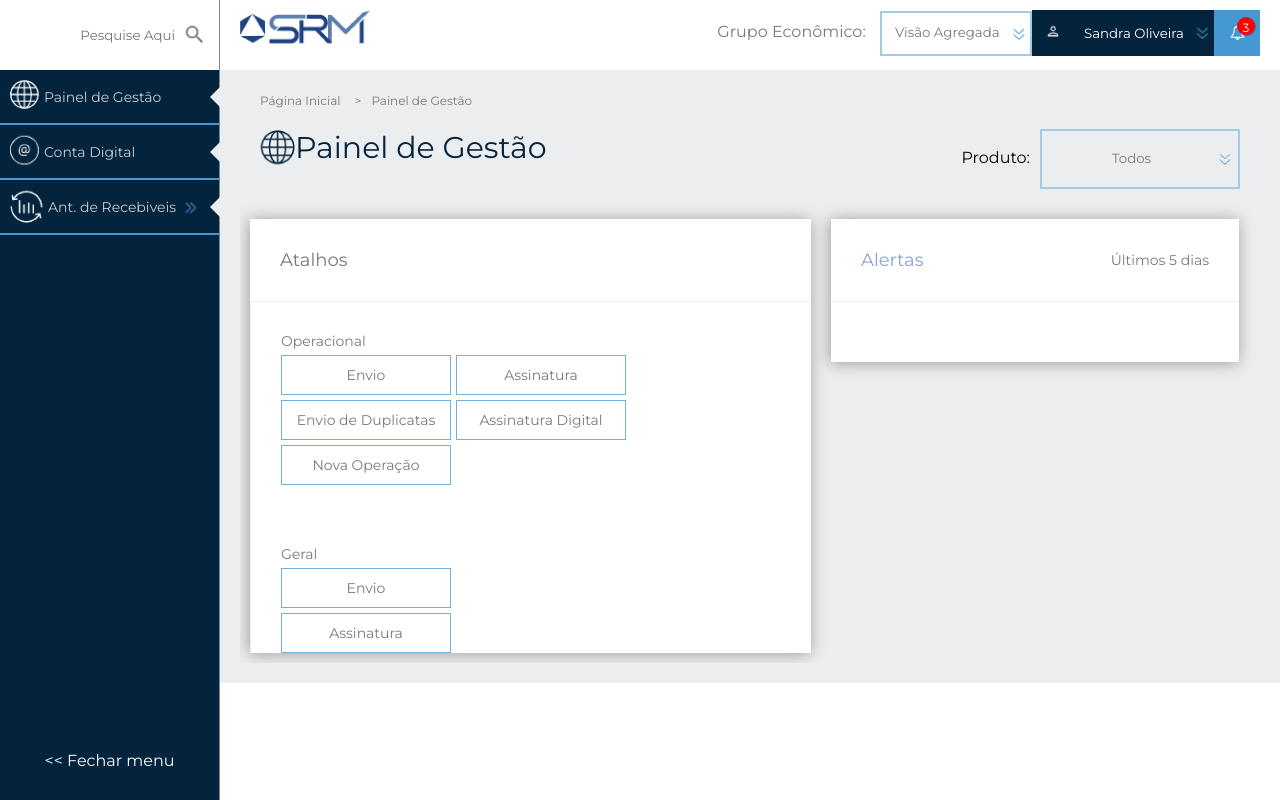
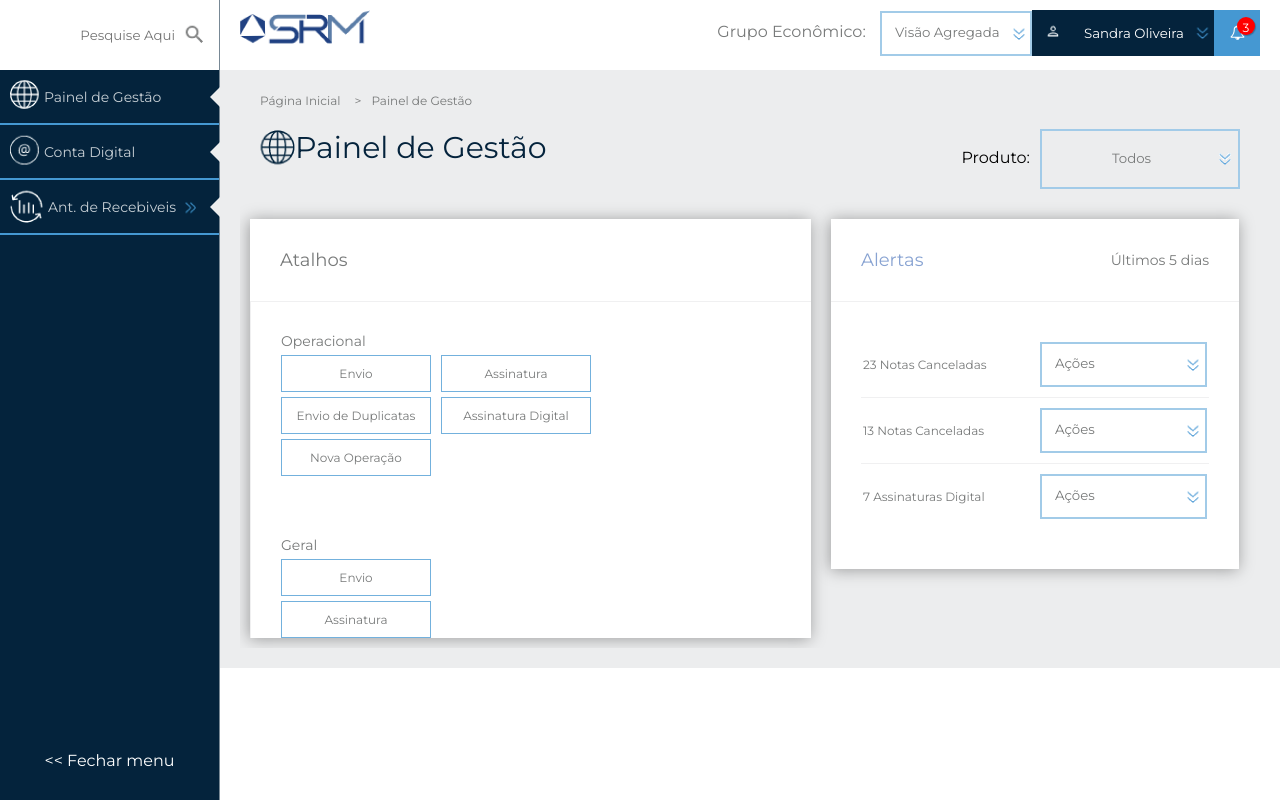
Before and after one commit to isaquemacedo/srm, an Angular app in the folder srmAsset/: page / in a window 1280 px wide. Built offline with nearby package versions, Linux system fonts and the light colour scheme.

Commit message:
Finalizada estrutura dos cards

```diff
--- a/srmAsset/src/app/management/management.component.html
+++ b/srmAsset/src/app/management/management.component.html
@@ -1,8 +1,8 @@
 <div class="management-container">
   <div class="breadcrumb">
     <ul class="breadcrumb-container">
-      <li class="breadcrumb-items">Página Inicial</li>
-      <li class="breadcrumb-items">Painel de Gestão</li>
+      <li class="breadcrumb-items srm-text">Página Inicial</li>
+      <li class="breadcrumb-items srm-text">Painel de Gestão</li>
     </ul>
   </div>
 
@@ -15,7 +15,7 @@
 
       <div class="page-product-select">
         <span class="page-product-label">Produto:</span>
-        <select class="srm-select srm-select-simple-border srm-select-product" name="">
+        <select class="srm-select srm-select-simple-border srm-select-product">
           <option value="">Todos</option>
           <option value="">Cartões</option>
         </select>
@@ -31,20 +31,20 @@
 
         <div class="card-items-content">
           <div class="card-items">
-            <h5 class="card-items-title">Operacional</h5>
+            <h5 class="card-items-title srm-text">Operacional</h5>
 
-            <div class="card-items-values">Envio</div>
-            <div class="card-items-values">Assinatura</div>
-            <div class="card-items-values">Envio de Duplicatas</div>
-            <div class="card-items-values">Assinatura Digital</div>
-            <div class="card-items-values">Nova Operação</div>
+            <div class="card-items-values srm-text">Envio</div>
+            <div class="card-items-values srm-text">Assinatura</div>
+            <div class="card-items-values srm-text">Envio de Duplicatas</div>
+            <div class="card-items-values srm-text">Assinatura Digital</div>
+            <div class="card-items-values srm-text">Nova Operação</div>
           </div>
 
           <div class="card-items">
-            <h5 class="card-items-title">Geral</h5>
+            <h5 class="card-items-title srm-text">Geral</h5>
 
-            <div class="card-items-values">Envio</div>
-            <div class="card-items-values">Assinatura</div>
+            <div class="card-items-values srm-text">Envio</div>
+            <div class="card-items-values srm-text">Assinatura</div>
           </div>
         </div>
       </div>
@@ -55,8 +55,27 @@
           <span class="card-last-day">Últimos 5 dias</span>
         </div>
 
-        <div class="card-items">
-
+        <div class="card-items-content">
+          <div class="card-items">
+            <div class="card-items-groups">
+              <span class="card-group-value srm-text">23 Notas Canceladas</span>
+              <select class="srm-select srm-select-simple-border">
+                <option value="">Ações</option>
+              </select>
+            </div>
+            <div class="card-items-groups">
+              <span class="card-group-value srm-text">13 Notas Canceladas</span>
+              <select class="srm-select srm-select-simple-border">
+                <option value="">Ações</option>
+              </select>
+            </div>
+            <div class="card-items-groups">
+              <span class="card-group-value srm-text">7 Assinaturas Digital</span>
+              <select class="srm-select srm-select-simple-border">
+                <option value="">Ações</option>
+              </select>
+            </div>
+          </div>
         </div>
       </div>
     </div>
--- a/srmAsset/src/styles.css
+++ b/srmAsset/src/styles.css
@@ -1,21 +1,19 @@
 /* Simple resets */
-body, head, * {
+body, html {
   margin: 0;
   padding: 0;
+}
+
+* {
+  margin: 0;
+  padding: 0;
+  border: 0;
+  outline: 0;
   box-sizing: border-box;
   font-family: 'Montserrat', sans-serif;
 }
 
-input, textarea, select, ul, li {
-  margin: 0;
-  padding: 0;
-  border: 0;
-  outline: 0;
-}
-
-a {
-  text-decoration: none;
-}
+a { text-decoration: none; }
 
 ul, li {
   list-style: none;
@@ -90,6 +88,12 @@ ul, li {
   text-align-last: center;
 }
 
+.card-items-content {
+    overflow: hidden;
+    clear: both;
+    display: block;
+}
+
 .card {
   display: inline-block;
   background-color: #fff;
@@ -97,6 +101,7 @@ ul, li {
   box-shadow: -1px 1px 15px 0 #00000059;
   float: left;
   margin: 10px;
+  min-height: 350px;
 }
 
 .card-title-container {
@@ -111,8 +116,8 @@ ul, li {
 .card-alerts .card-title { color: #88a3d2; }
 
 .card-title {
+  font-size: 18px;
   font-weight: normal;
-  font-size: 18px;
   color: #787a7a;
   float: left;
 }
@@ -136,31 +141,56 @@ ul, li {
 }
 
 .card-items-title {
-    font-weight: normal;
     font-size: 14px;
-    color: #787a7a;
 }
 
 .card-items-values {
-    font-weight: normal;
-    font-size: 14px;
-    color: #787a7a;
-    padding: 10px;
-    display: inline-block;
-    width: 170px;
-    margin-right: 5px;
-    margin-top: 5px;
-    border: 1px solid #73b1dd;
-    text-align: center;
+  font-size: 12px;
+  padding: 10px;
+  display: inline-block;
+  width: 150px;
+  margin-right: 10px;
+  margin-top: 5px;
+  border: 1px solid #73b1dd;
+  text-align: center;
 }
 
-.card-shortcuts .card-items-content > .card-items:first-child { min-width: 430px; }
+.card-shortcuts .card-items-content > .card-items:first-child {
+  min-width: 360px;
+  padding: 30px 0px 30px 30px;
+}
 .card-shortcuts .card-items-content > .card-items:last-child { padding: 30px 30px 0 30px; }
 
 .card-shortcuts .card-items {
-    min-width: 230px;
+    min-width: 215px;
     display: inline-block;
     vertical-align: top;
     float: left;
     border-left: 1px solid #f0f0f1;
 }
+
+.card-shortcuts .card-items-content > .card-items:last-child .card-items-values {
+    margin-right: 0;
+}
+
+.card-alerts .card-items { min-width: 100%; }
+
+.card-alerts .card-items-groups {
+    display: flex;
+    flex-flow: row wrap;
+    justify-content: center;
+    align-items: center;
+    padding: 10px 0;
+    border-bottom: 1px solid #f0f0f1;
+}
+
+.card-items .card-items-groups:last-child { border-bottom: 0;}
+
+.card-items-groups > * { width: 48%; }
+
+.srm-text {
+  color: #787a7a;
+  font-weight: normal;
+}
+
+.card-group-value { font-size: 12px; }
```
